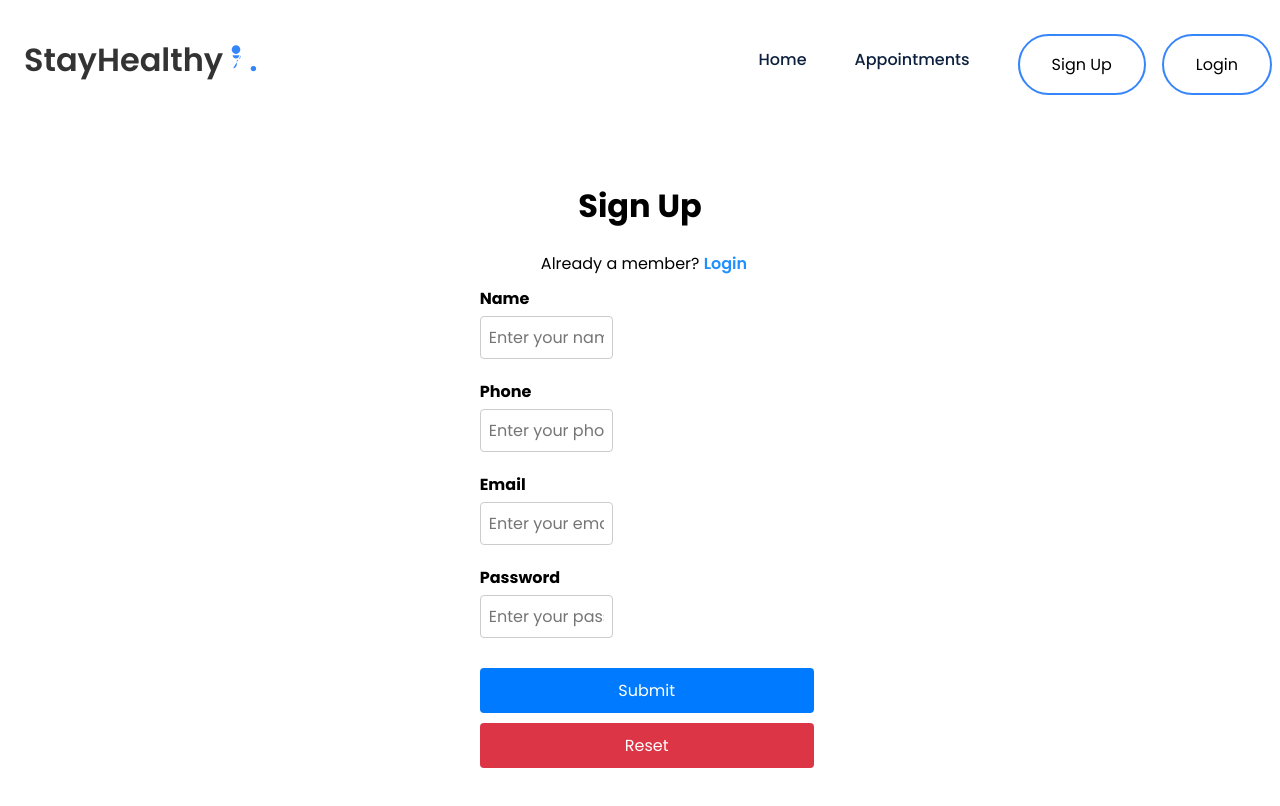
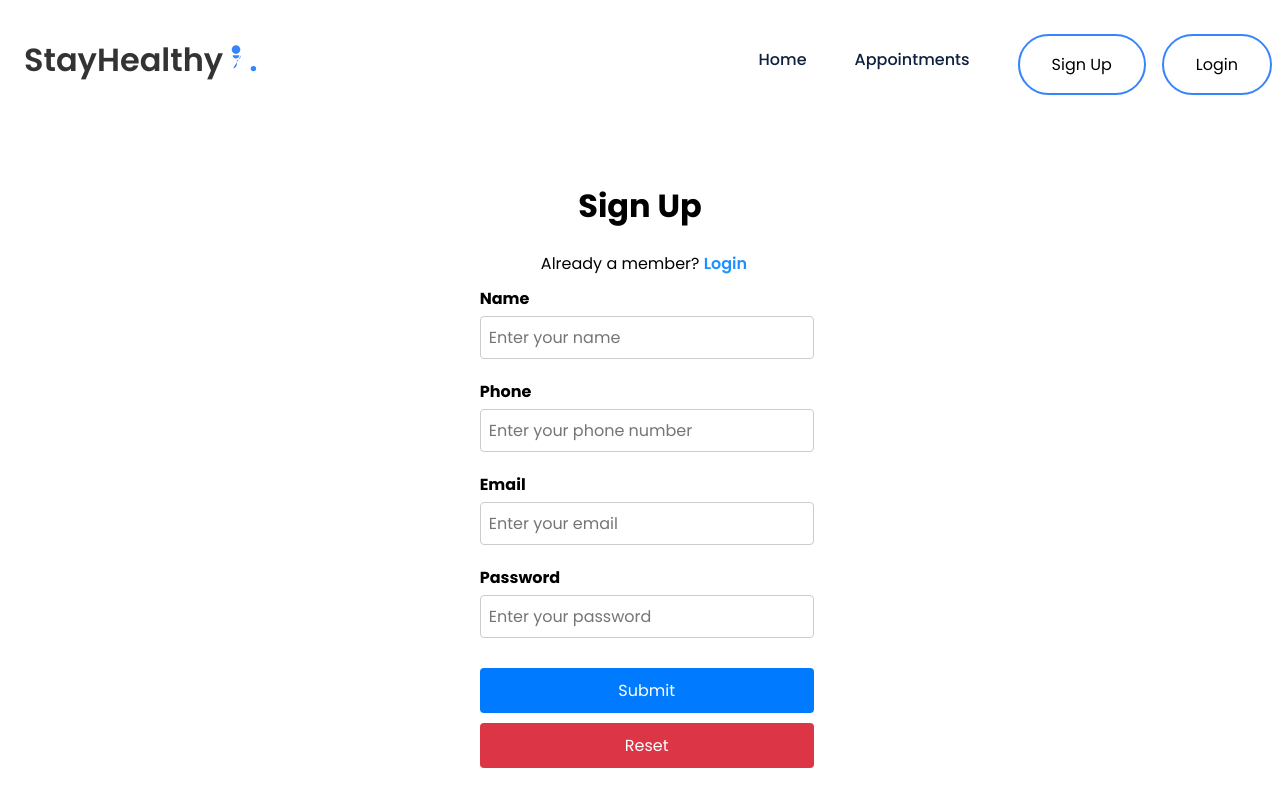
Before and after one commit to TheGoodKevin/test_med_app, a React (Create React App) app: page /signup in a window 1280 px wide. Shown: the top 806 px of the page. Built offline with nearby package versions, Linux system fonts and the light colour scheme.

Commit message:
login and sign up bugs fixed

```diff
--- a/src/Components/Login/Login.css
+++ b/src/Components/Login/Login.css
@@ -22,7 +22,7 @@
 
 /* Styles for form controls */
 .form-control {
-    width: 40%; /* Width of form controls */
+    width: 100%; /* Width of form controls */
     padding: 8px; /* Padding inside form controls */
     font-size: 16px; /* Font size of form controls */
     border: 1px solid #ccc; /* Border around form controls */
--- a/src/Components/Navbar/Navbar.js
+++ b/src/Components/Navbar/Navbar.js
@@ -1,10 +1,11 @@
 import React from 'react';
 import './Navbar.css';
 import { FaBars, FaTimes } from 'react-icons/fa';
+import { Link } from 'react-router-dom'; // ✅ Import React Router Link
 
 const Navbar = () => {
   const handleClick = () => {
-    // You can implement toggle logic here
+    // Optional: implement mobile nav toggle logic here
     console.log("Icon clicked");
   };
 
@@ -12,8 +13,7 @@
     <nav>
       {/* Navigation logo section */}
       <div className="nav__logo">
-        {/* Link to the home page */}
-        <a href="/">
+        <Link to="/">
           StayHealthy
           {/* SVG icon of a doctor with a stethoscope */}
           <svg xmlns="http://www.w3.org/2000/svg" height="26" width="26" viewBox="0 0 1000 1000" style={{ fill: '#3685fb' }}>
@@ -26,33 +26,32 @@
               </g>
             </g>
           </svg>
-        </a>
+        </Link>
         <span>.</span>
       </div>
 
-      {/* Navigation icon with onClick event */}
+      {/* Navigation icon */}
       <div className="nav__icon" onClick={handleClick}>
-        {/* Replace with React Icons or keep Font Awesome if you're loading it */}
         <i className="fa fa-bars"></i>
       </div>
 
       {/* Navigation links */}
       <ul className="nav__links active">
         <li className="link">
-          <a href="../Landing_Page/LandingPage.html">Home</a>
+          <Link to="/">Home</Link>
         </li>
         <li className="link">
-          <a href="#">Appointments</a>
+          <a href="#">Appointments</a> {/* You can update this with <Link to="/appointments"> later */}
         </li>
         <li className="link">
-          <a href="../Sign_Up/Sign_Up.html">
+          <Link to="/signup">
             <button className="btn1">Sign Up</button>
-          </a>
+          </Link>
         </li>
         <li className="link">
-          <a href="../Login/Login.html">
+          <Link to="/login">
             <button className="btn1">Login</button>
-          </a>
+          </Link>
         </li>
       </ul>
     </nav>
--- a/src/Components/Sign_Up/Sign_Up.css
+++ b/src/Components/Sign_Up/Sign_Up.css
@@ -83,7 +83,7 @@
 
 /* Styles for form controls in the signup form */
 .form-control {
-    width: 40%; /* Set width of form controls */
+    width: 100%; /* Set width of form controls */
     padding: 8px; /* Add padding inside form controls */
     font-size: 16px; /* Set font size */
     border: 1px solid #ccc; /* Add border with color */
```
